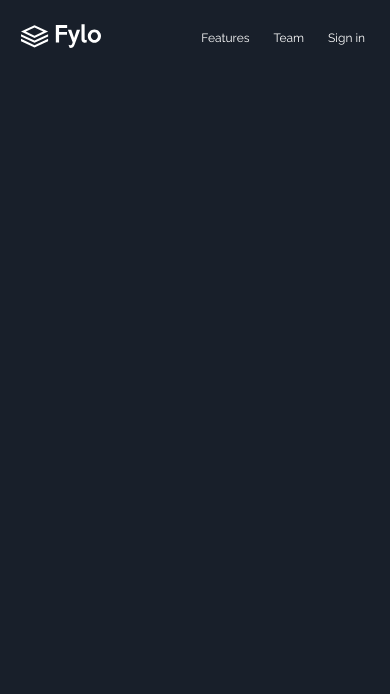
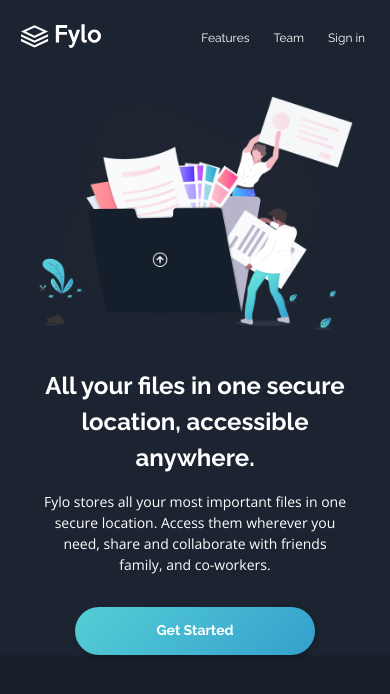
Before and after one commit to vanderms/fylo-dark-theme-landing-page, a Next.js app: page / in a window 390 px wide. Shown: the top 694 px of the page. Built offline with nearby package versions, Linux system fonts and the light colour scheme.

Commit message:
implemented responsive hero section

```diff
--- a/components/navbar/navbar.module.scss
+++ b/components/navbar/navbar.module.scss
@@ -3,13 +3,14 @@
 
 
 .navbar {
-  margin: 24px 6.4% 0 5.33333%;
+  padding: 24px 6.4% 0 5.33333%;
   display: flex;
   align-items: center;
   justify-content: space-between;
+  background-color: var(--dark-blue);
 
-  @include media(laptop){
-    margin: 73px max(50% - 640px, 5.5555556%) 0;
+  @include media(laptop) {
+    padding: 73px max(50% - 640px, 5.5555556%) 0;
   }
 }
 
@@ -21,7 +22,7 @@
     width: 120px;
   }
 
-  @include media(laptop){
+  @include media(laptop) {
     width: 178px;
   }
 }
@@ -30,6 +31,10 @@
   display: flex;
   align-items: center;
   gap: 24px;
+
+  @include media(laptop) {
+    gap: 57px;
+  }
 }
 
 .navlink {
@@ -43,7 +48,12 @@
     font-size: rem(14);
   }
 
-  @include media(laptop){
+  @include media(laptop) {
     font-size: rem(16);
   }
+
+  &:hover {
+    font-weight: 700;
+    text-decoration: underline;
+  }
 }
--- /dev/null
+++ b/components/sections/hero/hero-section.module.scss
@@ -0,0 +1,84 @@
+@use '~/styles/mixins' as *;
+
+
+.hero-section {
+  padding-top: 48px;
+  background-color: var(--dark-blue);
+  display: flex;
+  flex-direction: column;
+  align-items: center;
+  position: relative;
+
+  @include media(laptop){
+    padding-top: 75px;
+  }
+}
+
+.image-container {
+  width: min(720px, 81.06667%);
+}
+
+.headline {
+  margin-top: 33px;
+  width: min(734px, 85.33333%);
+  font-family: var(--raleway);
+  font-weight: 700;
+  font-size: rem(24);
+  line-height: 150%;
+  text-align: center;
+  color: var(--white);
+
+  @include media(tablet){
+    font-size: rem(32);
+  }
+
+  @include media(laptop){
+    margin-top: 36px;
+    font-size: rem(40);
+  }
+}
+
+.subheadline {
+  margin-top: 15px;
+  width: min(589px, 78.93333%);
+  font-family: var(--open-sans);
+  font-weight: 400;
+  font-size: rem(14);
+  line-height: 150%;
+  text-align: center;
+  color: var(--white);
+
+  @include media(tablet){
+    font-size: rem(16);
+  }
+
+  @include media(laptop){
+    margin-top: 32px;
+    font-size: rem(20);
+  }
+}
+
+.call-to-action {
+  margin-top: 32px;
+  padding: 16px 81px;
+  background: linear-gradient(134.79deg, #63E1D9 -42.11%, #34A0CD 100%);
+  box-shadow: 2px 3px 6px rgba(0, 0, 0, 0.15925);
+  border-radius: 999px;
+
+
+  font-family: var(--raleway);
+  font-weight: 700;
+  font-size: rem(14);
+  line-height: 114.28571%;
+  color: var(--white);
+
+  &:hover {
+    background: #8ADAE3;
+  }
+
+  @include media(laptop){
+    padding: 18.5px 95.5px;
+    font-size: rem(16);
+    line-height: 118.75%;
+  }
+}
--- /dev/null
+++ b/components/sections/hero/hero-section.tsx
@@ -0,0 +1,19 @@
+import selectors from './hero-section.module.scss';
+import Image from 'next/image';
+import illustration from 'public/images/illustration-intro.png';
+import Link from 'next/link';
+
+export function HeroSection() {
+  return (
+    <header className={selectors["hero-section"]}>
+      <div className={selectors["image-container"]}>
+        <Image src={ illustration } alt=''/>
+      </div>
+      <h1 className={selectors["headline"]}>All your files in one secure location, accessible anywhere.</h1>
+      <p className={selectors["subheadline"]}>Fylo stores all your most important files in one secure location. Access them wherever you need, share and collaborate with friends family, and co-workers.</p>
+      <Link href='/'>
+        <a className={selectors['call-to-action']}>Get Started</a>
+      </Link>
+    </header>
+  )
+}
--- a/pages/index.tsx
+++ b/pages/index.tsx
@@ -1,4 +1,5 @@
 import { Navbar } from 'components/navbar/navbar'
+import { HeroSection } from 'components/sections/hero/hero-section'
 import type { NextPage } from 'next'
 import Head from 'next/head'
 
@@ -12,7 +13,11 @@ const Home: NextPage = () => {
         <meta name="description" content="Generated by create next app" />
         <link rel="icon" href="/favicon.ico" />
       </Head>
-      <Navbar/>
+      <Navbar />
+      <main>
+        <HeroSection/>
+
+      </main>
 
     </>
   )
```
